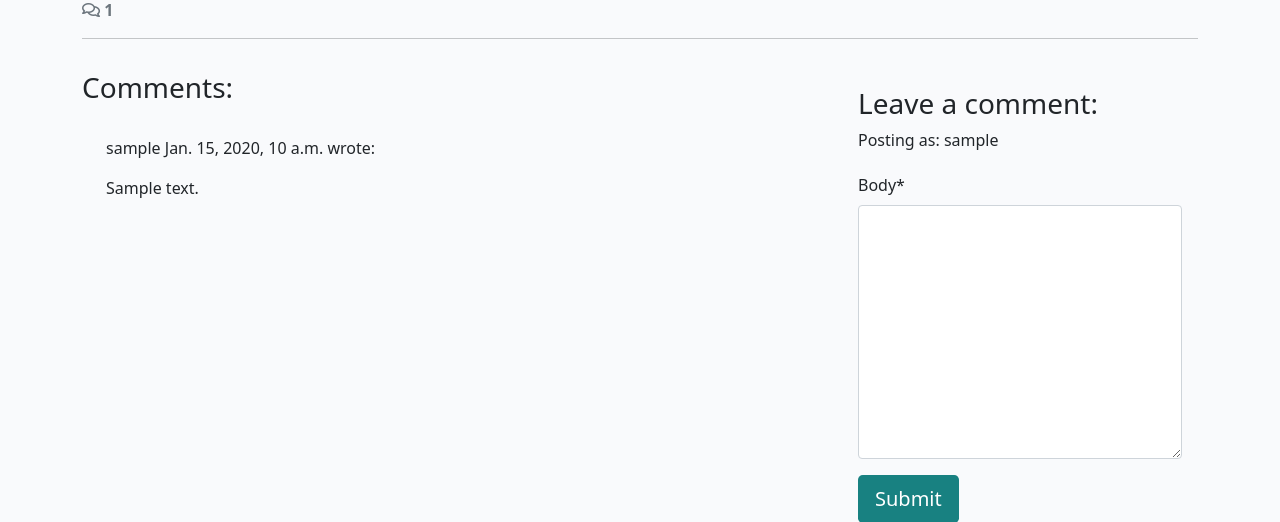
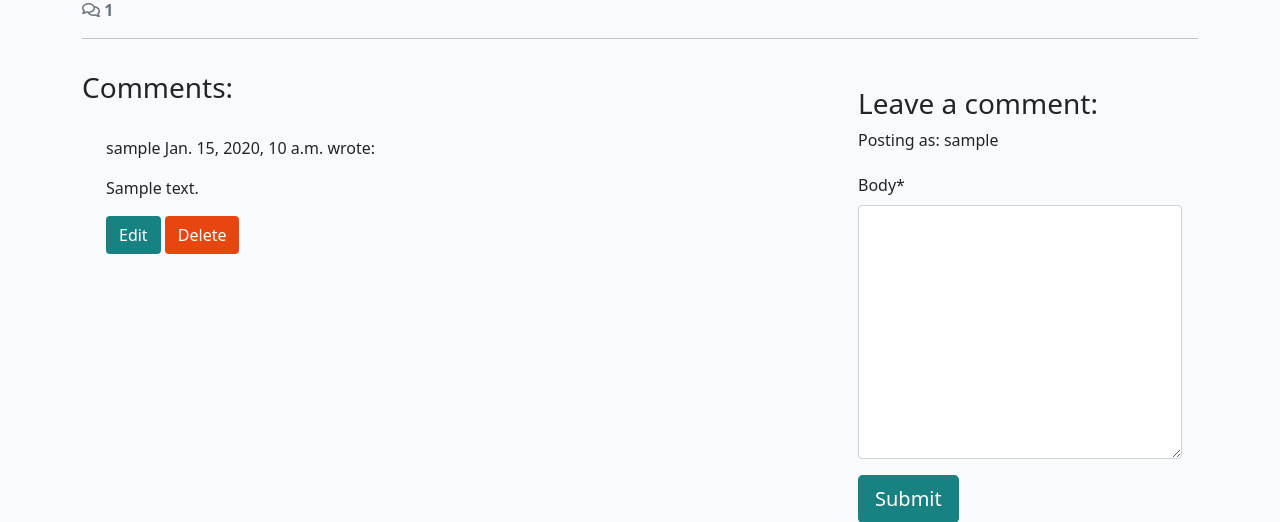
Before and after one commit to matus42/django-blog, a Django app: a page that uses templates/base.html in a window 1280 px wide. Shown: the part 494-1016 px from the top of the page. Run offline with Django 4.2, Linux system fonts and the light colour scheme; a user stored in the database is signed in; tables that the repository leaves empty hold one stand-in row (values such as "Sample post"); some libraries are stand-ins or nearby versions.

Commit message:
Added comment CRUD

```diff
--- a/blog/templates/blog/post_detail.html
+++ b/blog/templates/blog/post_detail.html
@@ -42,13 +42,13 @@
       <div class="col-md-8 card mb-4 mt-3">
         <h3>Comments:</h3>
         <div class="card-body">
-          <!--  We want a for loop inside the empty control tags
-          to iterate through each comment in comments  -->
+          <!--      We want a for loop inside the empty control tags
+          to iterate through each comment in comments      -->
           {% for comment in comments %}
             <div class="p-2 comments
           {% if not comment.approved and comment.author == user %}
 
-              faded{% elif not comment.approved %}d-none
+              {% elif not comment.approved %}
 
               {% endif %}">
               <p class="font-weight-bold">
@@ -58,6 +58,10 @@
               <div id="comment{{ comment.id }}">{{ comment.body|linebreaks }}</div>
               {% if not comment.approved and comment.author == user %}
                 <p class="approval">This comment is awaiting approval</p>
+              {% endif %}
+              {% if user.is_authenticated and comment.author == user %}
+                <button class="btn btn-edit" comment_id="{{ comment.id }}">Edit</button>
+                <button class="btn btn-delete" comment_id="{{ comment.id }}">Delete</button>
               {% endif %}
             </div>
             <!-- Our for loop ends here -->
@@ -82,4 +86,25 @@
       </div>
     </div>
   </div>
+
+  <!-- Delete confirmation modal -->
+  <div class="modal fade" id="deleteModal" tabindex="-1" aria-labelledby="deleteModalLabel" aria-hidden="true">
+    <div class="modal-dialog">
+      <div class="modal-content">
+        <div class="modal-header">
+          <h5 class="modal-title" id="deleteModalLabel">Delete comment?</h5>
+          <button type="button" class="btn-close" data-bs-dismiss="modal" aria-label="Close"></button>
+        </div>
+        <div class="modal-body">Are you sure you want to delete your comment? This action cannot be undone.</div>
+        <div class="modal-footer">
+          <button type="button" class="btn btn-secondary" data-bs-dismiss="modal">Close</button>
+          <a id="deleteConfirm" href="#" class="btn btn-danger">Delete</a>
+        </div>
+      </div>
+    </div>
+  </div>
 {% endblock %}
+
+{% block extras %}
+  <script src="{% static 'js/comments.js' %}"></script>
+{% endblock %}
--- a/blog/urls.py
+++ b/blog/urls.py
@@ -4,4 +4,8 @@ from django.urls import path
 urlpatterns = [
     path("", views.PostList.as_view(), name="home"),
     path('<slug:slug>/', views.post_detail, name='post_detail'),
+    path('<slug:slug>/edit_comment/<int:comment_id>',
+         views.comment_edit, name='comment_edit'),
+    path('<slug:slug>/delete_comment/<int:comment_id>',
+         views.comment_delete, name='comment_delete'),
 ]
--- a/blog/views.py
+++ b/blog/views.py
@@ -1,7 +1,8 @@
-from django.shortcuts import render, get_object_or_404
+from django.shortcuts import render, get_object_or_404, reverse
 from django.views import generic
 from django.contrib import messages
-from .models import Post
+from django.http import HttpResponseRedirect
+from .models import Post, Comment
 from .forms import CommentForm
 
 # Create your views here.
@@ -57,3 +58,42 @@ def post_detail(request, slug):
             "comment_form": comment_form,
         },
     )
+
+def comment_edit(request, slug, comment_id):
+    """
+    view to edit comments
+    """
+    if request.method == "POST":
+
+        queryset = Post.objects.filter(status=1)
+        post = get_object_or_404(queryset, slug=slug)
+        comment = get_object_or_404(Comment, pk=comment_id)
+        comment_form = CommentForm(data=request.POST, instance=comment)
+
+        if comment_form.is_valid() and comment.author == request.user:
+            comment = comment_form.save(commit=False)
+            comment.post = post
+            comment.approved = False
+            comment.save()
+            messages.add_message(request, messages.SUCCESS, 'Comment Updated!')
+        else:
+            messages.add_message(request, messages.ERROR, 'Error updating comment!')
+
+    return HttpResponseRedirect(reverse('post_detail', args=[slug]))
+
+
+def comment_delete(request, slug, comment_id):
+    """
+    view to delete comment
+    """
+    queryset = Post.objects.filter(status=1)
+    post = get_object_or_404(queryset, slug=slug)
+    comment = get_object_or_404(Comment, pk=comment_id)
+
+    if comment.author == request.user:
+        comment.delete()
+        messages.add_message(request, messages.SUCCESS, 'Comment deleted!')
+    else:
+        messages.add_message(request, messages.ERROR, 'You can only delete your own comments!')
+
+    return HttpResponseRedirect(reverse('post_detail', args=[slug]))
--- /dev/null
+++ b/static/js/comments.js
@@ -0,0 +1,46 @@
+const editButtons = document.getElementsByClassName("btn-edit");
+const commentText = document.getElementById("id_body");
+const commentForm = document.getElementById("commentForm");
+const submitButton = document.getElementById("submitButton");
+
+const deleteModal = new bootstrap.Modal(document.getElementById("deleteModal"));
+const deleteButtons = document.getElementsByClassName("btn-delete");
+const deleteConfirm = document.getElementById("deleteConfirm");
+
+/**
+* Initializes edit functionality for the provided edit buttons.
+*
+* For each button in the `editButtons` collection:
+* - Retrieves the associated comment's ID upon click.
+* - Fetches the content of the corresponding comment.
+* - Populates the `commentText` input/textarea with the comment's content for editing.
+* - Updates the submit button's text to "Update".
+* - Sets the form's action attribute to the `edit_comment/{commentId}` endpoint.
+*/
+for (let button of editButtons) {
+  button.addEventListener("click", (e) => {
+    let commentId = e.target.getAttribute("comment_id");
+    let commentContent = document.getElementById(`comment${commentId}`).innerText;
+    commentText.value = commentContent;
+    submitButton.innerText = "Update";
+    commentForm.setAttribute("action", `edit_comment/${commentId}`);
+  });
+}
+
+/**
+* Initializes deletion functionality for the provided delete buttons.
+*
+* For each button in the `deleteButtons` collection:
+* - Retrieves the associated comment's ID upon click.
+* - Updates the `deleteConfirm` link's href to point to the
+* deletion endpoint for the specific comment.
+* - Displays a confirmation modal (`deleteModal`) to prompt
+* the user for confirmation before deletion.
+*/
+for (let button of deleteButtons) {
+    button.addEventListener("click", (e) => {
+      let commentId = e.target.getAttribute("comment_id");
+      deleteConfirm.href = `delete_comment/${commentId}`;
+      deleteModal.show();
+    });
+  }
--- a/static/js/script.js
+++ /dev/null
@@ -1 +0,0 @@
-console.log('Hello from script.js');
--- a/templates/base.html
+++ b/templates/base.html
@@ -115,7 +115,8 @@
     <script src="https://cdn.jsdelivr.net/npm/bootstrap@5.0.1/dist/js/bootstrap.bundle.min.js"
         integrity="sha384-gtEjrD/SeCtmISkJkNUaaKMoLD0//ElJ19smozuHV6z3Iehds+3Ulb9Bn9Plx0x4" crossorigin="anonymous">
         </script>
-    <script src="{% static 'js/script.js' %}"></script>
+    {% block extras %}
+    {% endblock %}
 </body>
 
 </html>
```
